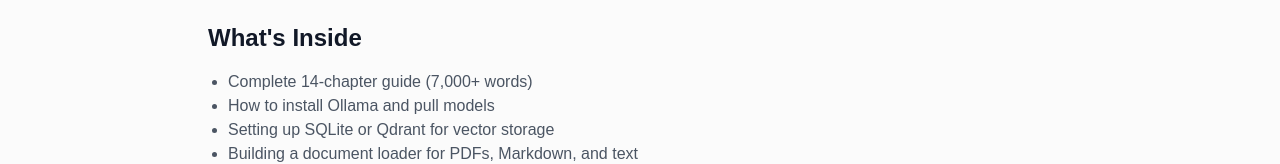
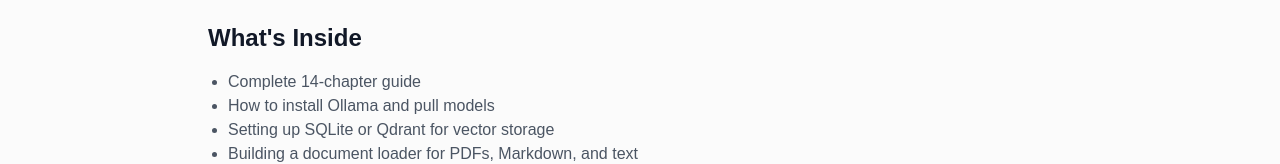
Before and after one commit to Mercel-Vercel/mercel-website, a Next.js app: page /products/build-your-own-local-rag-engine in a window 1280 px wide. Shown: the part 537-701 px from the top of the page. Built offline with nearby package versions, Linux system fonts and the light colour scheme.

Commit message:
Update guide description in page.tsx
Removed word count from guide description.

```diff
--- a/app/products/build-your-own-local-rag-engine/page.tsx
+++ b/app/products/build-your-own-local-rag-engine/page.tsx
@@ -57,7 +57,7 @@ export default function BuildYourOwnLocalRAGEnginePage() {
         <div className="mt-8">
           <h2 className="text-2xl font-bold text-gray-900 mb-4">What's Inside</h2>
           <ul className="list-disc pl-5 text-gray-600">
-            <li>Complete 14-chapter guide (7,000+ words)</li>
+            <li>Complete 14-chapter guide</li>
             <li>How to install Ollama and pull models</li>
             <li>Setting up SQLite or Qdrant for vector storage</li>
             <li>Building a document loader for PDFs, Markdown, and text</li>
```
